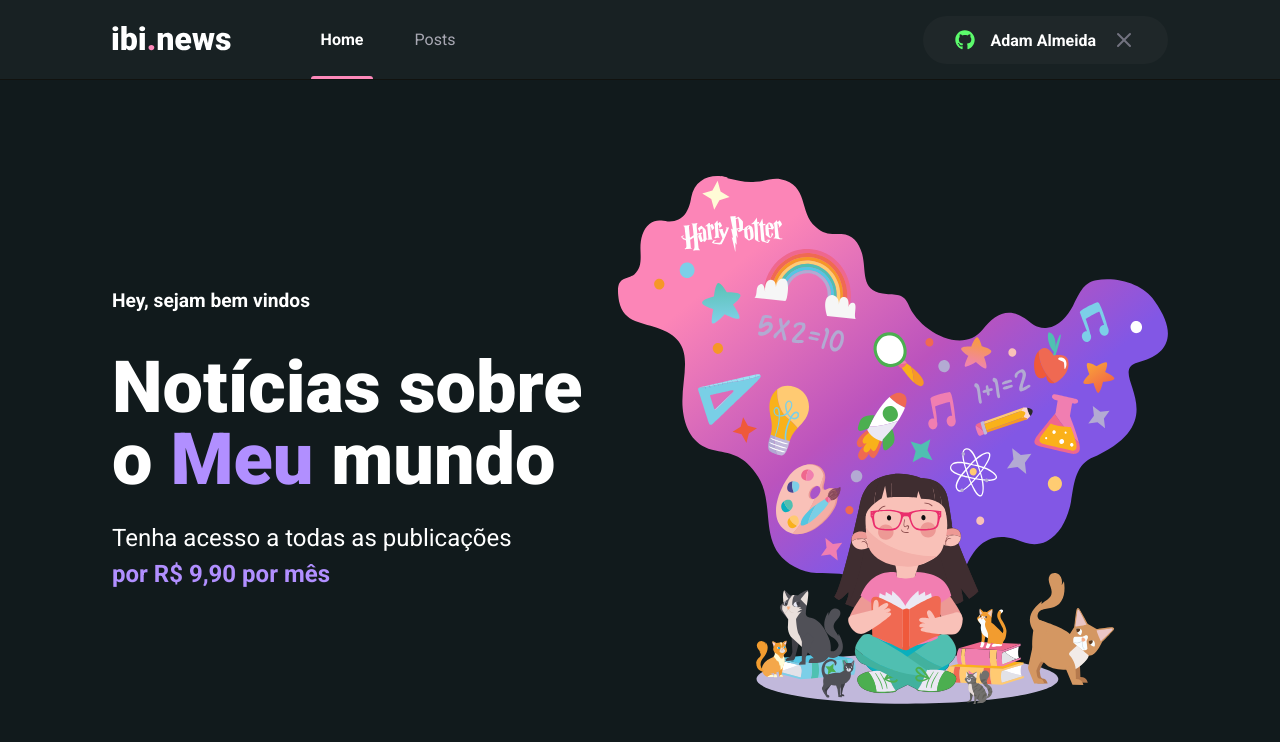
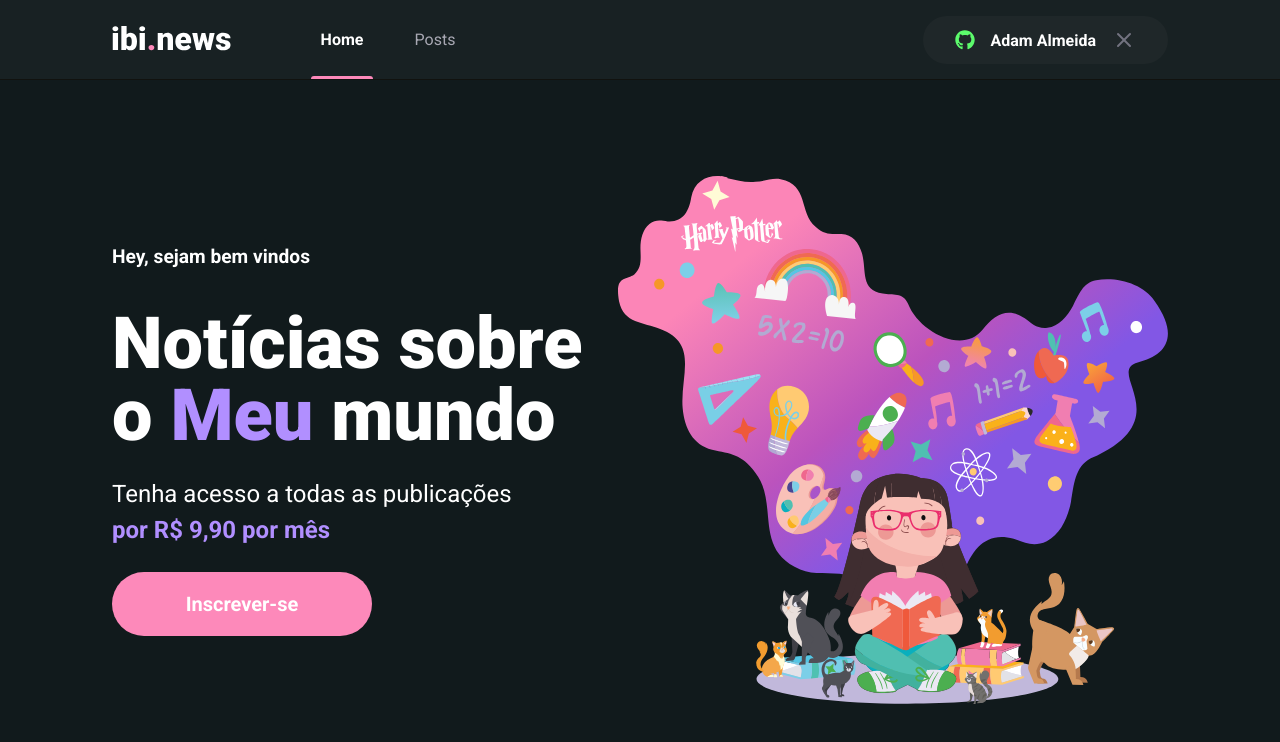
Before and after one commit to Adam-Almeida/ig-news, a Next.js app: page / in a window 1280 px wide. Shown: the top 742 px of the page. Built offline with nearby package versions, Linux system fonts and the light colour scheme.

Commit message:
Estilizando um buttonSubscribe como componente

```diff
--- /dev/null
+++ b/src/components/SubscribeButton/SubscribeButton.tsx
@@ -0,0 +1,12 @@
+import styles from './styles.module.scss'
+
+export default function SubscribeButton() {
+    return(
+        <button
+            type='button'
+            className={styles.SubscribeButton}
+        >
+            Inscrever-se
+        </button>
+    )
+}
--- /dev/null
+++ b/src/components/SubscribeButton/styles.module.scss
@@ -0,0 +1,19 @@
+.SubscribeButton {
+    height: 4rem;
+    width: 260px;
+    border: 0;
+    border-radius: 2rem;
+    background-color: var(--primary);
+    color: var(--white);
+    font-size: 1.25rem;
+    font-weight: bold;
+
+    display: flex;
+    align-items: center;
+    justify-content: center;
+    transition: filter 0.2s;
+
+    &:hover {
+        filter: brightness(0.8);
+    }
+}
--- a/src/pages/home.module.scss
+++ b/src/pages/home.module.scss
@@ -39,5 +39,10 @@
             color: var(--secondary);
             font-weight: bold;
         }
+
+    }
+
+    button {
+        margin-top: 1.5rem;
     }
 }
--- a/src/pages/index.tsx
+++ b/src/pages/index.tsx
@@ -1,4 +1,5 @@
 import Head from 'next/head'
+import SubscribeButton from '../components/SubscribeButton/SubscribeButton'
 import styles from './home.module.scss'
 
 export default function Home(){
@@ -15,6 +16,7 @@
                     <p>Tenha acesso a todas as publicações<br/>
                     <span>por R$ 9,90 por mês</span>
                     </p>
+                    <SubscribeButton />
                 </section>
                 <img src="/images/ilustration.svg" alt="Isa pensativa" />
             </main>
```
